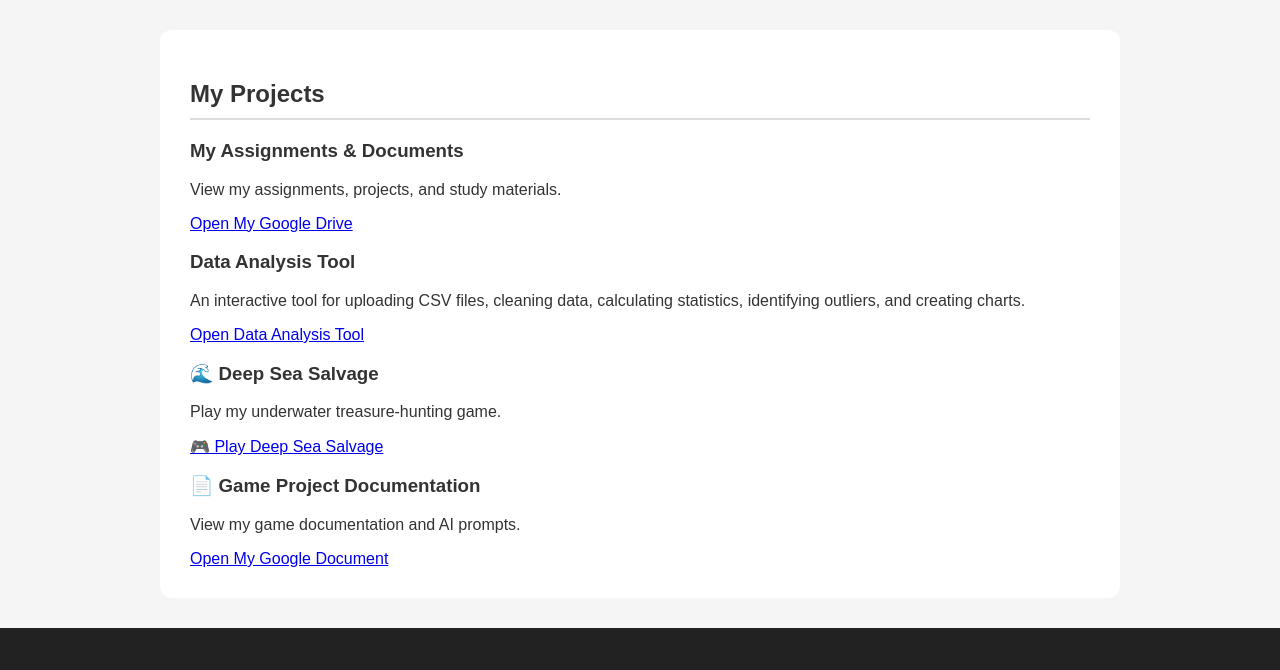
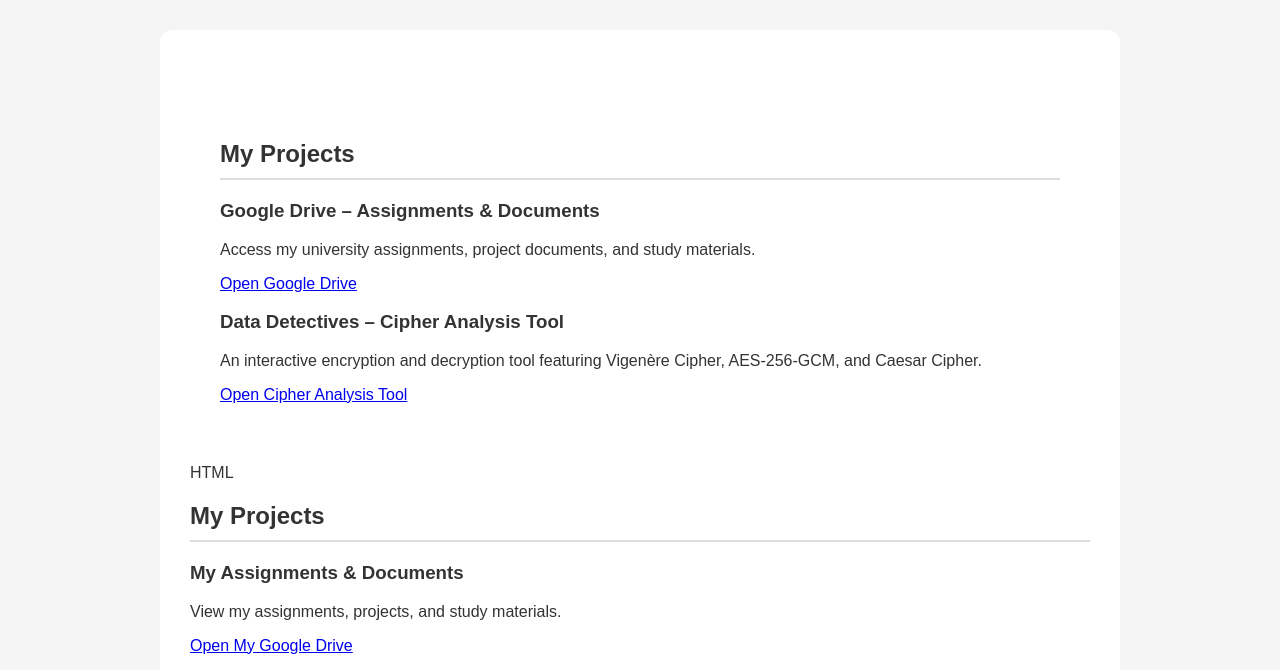
Before and after one commit to asmitagharti3000-lang/asmita-portfolio, a plain HTML site: page index.html in a window 1280 px wide. Shown: the top 670 px of the page. Drawn offline with Linux system fonts and the light colour scheme.

Commit message:
Add project sections for Google Drive and Cipher Tool
Added sections for Google Drive and Cipher Analysis Tool to showcase projects.

```diff
--- a/index.html
+++ b/index.html
@@ -69,6 +69,40 @@
 
 
 <section id="my-projects">
+
+<section id="my-projects">
+
+  <h2>My Projects</h2>
+
+  <!-- Google Drive -->
+  <div class="portfolio-card">
+    <h3>Google Drive – Assignments & Documents</h3>
+    <p>
+      Access my university assignments, project documents,
+      and study materials.
+    </p>
+    <a href="https://drive.google.com/drive/folders/1LyiKtBjVzKg54TPXO2Mfgpj-HbM7NY84"
+       target="_blank" rel="noopener noreferrer">
+      Open Google Drive
+    </a>
+  </div>
+
+  <!-- Cipher Analysis Tool -->
+  <div class="portfolio-card">
+    <h3>Data Detectives – Cipher Analysis Tool</h3>
+    <p>
+      An interactive encryption and decryption tool featuring
+      Vigenère Cipher, AES-256-GCM, and Caesar Cipher.
+    </p>
+    <a href="cipher-analysis-R2-AES-key-fixed.html"
+       target="_blank" rel="noopener noreferrer">
+      Open Cipher Analysis Tool
+    </a>
+  </div>
+
+</section>
+
+HTML
    <h2>My Projects</h2>
 
     <div class="portfolio-card">
```
